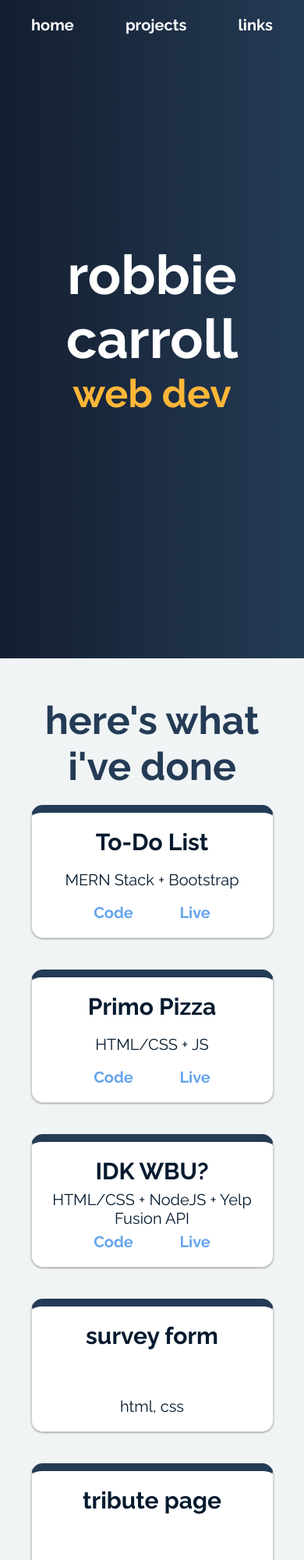
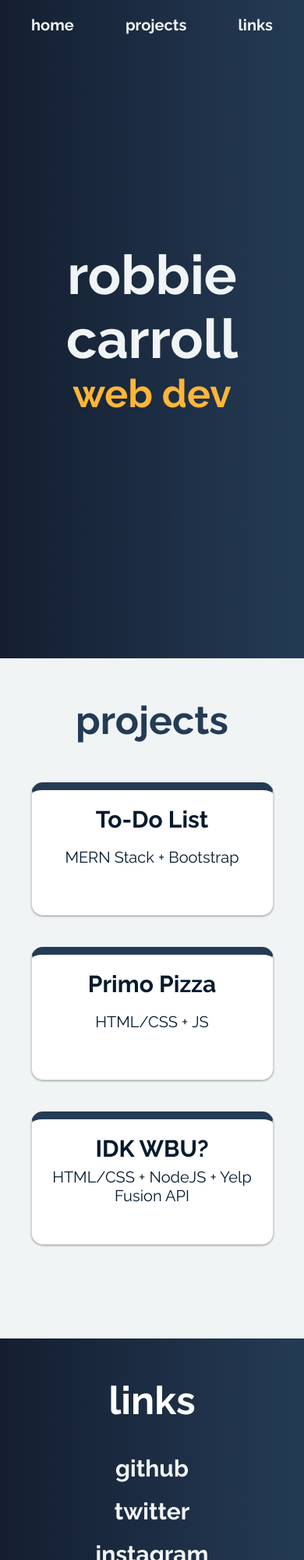
Before and after one commit to anewlens/Portfolio-Page, a plain HTML site: page public/index.html in a window 390 px wide. Shown: the top 2000 px of the page at 78% size. Drawn offline with Linux system fonts and the light colour scheme; some packages are replaced by stand-ins of ours.

Commit message:
+fixResponsiveDesign

```diff
--- a/public/index.html
+++ b/public/index.html
@@ -26,13 +26,13 @@
   </section>
 
   <section id="projects">
-    <h2 class="projects-title">here's what i've done</h2>
+    <h2 class="projects-title">projects</h2>
 
     <div id="project-grid">
 
         <div class="card">
-          <h3>To-Do List</h3>
-          <p>MERN Stack + Bootstrap</p>
+          <h3 class="card-title">To-Do List</h3>
+          <p class="card-description">MERN Stack + Bootstrap</p>
           <div class="card-links">
             <a href="https://github.com/anewlens/To-Do-List_MERN" target='_blank'>Code</a>
             <a href="https://safe-reef-84858.herokuapp.com/" target="_blank">Live</a>
@@ -40,8 +40,8 @@
         </div>
 
         <div class="card">
-          <h3>Primo Pizza</h3>
-          <p>HTML/CSS + JS</p>
+          <h3 class="card-title">Primo Pizza</h3>
+          <p class="card-description">HTML/CSS + JS</p>
           <div class="card-links">
               <a href="https://github.com/anewlens/Primo_Pizza" target='_blank'>Code</a>
               <a href="https://anewlens.github.io/Primo_Pizza" target="_blank">Live</a>
@@ -49,74 +49,30 @@
         </div>
 
         <div class="card">
-          <h3>IDK WBU?</h3>
-          <p>HTML/CSS + NodeJS + Yelp Fusion API</p>
+          <h3 class="card-title">IDK WBU?</h3>
+          <p class="card-description">HTML/CSS + NodeJS + Yelp Fusion API</p>
           <div class="card-links">
               <a href="https://github.com/anewlens/idk_wbu" target='_blank'>Code</a>
               <a href="https://idk-wbu.herokuapp.com" target="_blank">Live</a>
           </div>
         </div>
 
-      <a href="https://github.com/anewlens/Survey-Page" target="_blank">
-        <div class="card ">
-          <h3>survey form</h3>
-          <p>html, css</p>
-        </div>
-      </a>
-
-      <a href="https://github.com/anewlens/Tribute-Page_FCC" target="_blank">
-        <div class="card ">
-          <h3>tribute page</h3>
-          <p>html, css</p>
-        </div>
-      </a>
-
-      <a href="https://github.com/anewlens/Landing_Page_FCC" target="_blank">
-        <div class="card ">
-          <h3>landing page</h3>
-          <p>html, css</p>
-        </div>
-      </a>
-
-      <a href="https://github.com/anewlens/TechDoc_FCC" target="_blank">
-        <div class="card project-title">
-          <h3>technical documentation</h3>
-          <p>html, css</p>
-        </div>
-      </a>
-
-      <a href="https://github.com/anewlens/Image-Gallery_Udemy" target="_blank">
-        <div class="card ">
-          <h3>image gallery</h3>
-          <p>html, css</p>
-        </div>
-      </a>
-
-      <a href="https://github.com/anewlens/Portfolio-Page" target="_blank">
-        <div class="card ">
-          <h3>portfolio page</h3>
-          <p>html, css</p>
-        </div>
-      </a>
-
-
     </div>
   </section>
 
   <section id="links">
-    <h2>where to find me</h2>
-    <div id="social">
-      <a href="https://github.com/anewlens" target="_blank" id="profile-link">github</a>
-      <a href="https://twitter.com/robbiecarro11" target="_blank">twitter</a>
-      <a href="https://www.instagram.com/robbiecarro11/" target="_blank">instagram</a>
+    <h2 class="links-title">links</h2>
+    <div class="links-block">
+      <a href="https://github.com/anewlens" target="_blank" class="links-item">github</a>
+      <a href="https://twitter.com/robbiecarro11" target="_blank" class="links-item">twitter</a>
+      <a href="https://www.instagram.com/robbiecarro11/" target="_blank" class="links-item">instagram</a>
+      <a href="https://www.linkedin.com/in/robbiecarro11/" target="_blank" class="links-item">linkedin</a>
+
     </div>
   </section>
 
   <!-- The core Firebase JS SDK is always required and must be listed first -->
   <script src="/__/firebase/6.0.2/firebase-app.js"></script>
-
-  <!-- TODO: Add SDKs for Firebase products that you want to use
-       https://firebase.google.com/docs/web/setup#reserved-urls -->
 
   <!-- Initialize Firebase -->
   <script src="/__/firebase/init.js"></script>
--- a/public/style.css
+++ b/public/style.css
@@ -7,6 +7,7 @@
   --darkishBlue: #243B55;
   --blueAccent: #64A4ED;
   --yellowAccent: #FFB638;
+  --white: hsl(190, 20%, 95%);
 }
 
 
@@ -16,7 +17,7 @@ html {
 }
 
 body {
-  background-color: hsl(190, 20%, 95%);
+  background-color: var(--white);
   display: flex;
   flex-direction: column;
   border-bottom: 20px solid var(--navy);
@@ -30,7 +31,7 @@ a {
 nav {
   position: fixed;
   background: linear-gradient(to right, var(--darkBlue), var(--darkishBlue));
-  color: white;
+  color: var(--white);
   width: 100vw;
   z-index: 100;
 }
@@ -65,7 +66,7 @@ nav li:hover {
   justify-content: center;
   align-content: center;
   background: linear-gradient(to right, var(--darkBlue), var(--darkishBlue));
-  color: white;
+  color: var(--white);
   width: 100%;
   height: 100vh;
 }
@@ -85,12 +86,12 @@ nav li:hover {
 }
 
 #projects {
-  margin: 5rem 15vw;
+  margin: 5rem 10vw;
 }
 
 .projects-title {
   color: var(--darkishBlue);
-  font-size: 5em;
+  font-size: 5rem;
   text-align: center;
 }
 
@@ -98,8 +99,9 @@ nav li:hover {
   display: flex;
   flex-direction: row;
   flex-wrap: wrap;
-  justify-content: space-between;
+  justify-content: center;
   align-content: space-between;
+  margin-top: 3rem;
 }
 
 .card {
@@ -126,12 +128,12 @@ nav li:hover {
   box-shadow: 0 14px 28px rgba(0,0,0,0.25), 0 10px 10px rgba(0,0,0,0.22);
 }
 
-.card h3 {
+.card-title {
   font-size: 3em;
   font-weight: 700;
 }
 
-.card p {
+.card-description {
   font-size: 2rem;
   font-weight: 400;
 }
@@ -154,34 +156,41 @@ nav li:hover {
 }
 
 #links {
-  text-align: center;
-  margin: 50px 15vw 50px 15vw;
+  margin: 5rem 0;
+  margin-bottom: 0;
+  padding: 5rem;
+  padding-bottom: 10rem;
+  background: linear-gradient(to right, var(--darkBlue), var(--darkishBlue));
+
 }
 
-#links h2 {
-  font-size: 5em;
-  color: var(--darkishBlue);
+.links-title {
+  font-size: 5rem;
+  color: white;
+  text-align: center;
 }
 
-#social {
+.links-block {
   display: flex;
   flex-direction: row;
-  justify-content: space-around;
+  justify-content: center;
   align-content: space-around;
   padding: 40px;
   color: var(--darkishBlue);
 }
 
-#social a {
+.links-item {
+  margin: 0 5rem;
   font-size: 3rem;
+  font-weight: 700;
   text-decoration: none;
-  color: var(--darkishBlue);
+  color: var(--white);
   transition: ease-out .2s;
 }
 
-#social a:hover {
-  color: var(--blueAccent);
-  transform: translateY(1px);
+.links-item:hover {
+  color: var(--yellowAccent);
+  transform: translateY(-3px);
 }
 
 
@@ -204,7 +213,37 @@ nav li:hover {
   }
 }
 
-@media screen and (max-width: 110rem) {
+
+/*
+  MEDIA QUERIES
+*/
+
+/* TOUCHSCREENS */
+@media (pointer: coarse) {
+
+  .card:hover {
+    transform: translateY(0px);
+    border-color: inherit;
+    box-shadow: inherit;
+  }
+
+  .card:hover .card-links {
+    opacity: 1;
+    animation: none;
+  }
+
+  .card-links {
+    opacity: 1;
+    color: var(--blueAccent);
+  }
+
+  .card-links a:hover {
+    color: inherit;
+  }
+
+}
+
+@media screen and (max-width: 1100px) {
 
   #projects {
     margin: 5rem 5vw;
@@ -217,36 +256,24 @@ nav li:hover {
   #project-grid {
     flex-direction: column;
     justify-content: center;
+    align-content: center;
   }
 
-  #social {
-    flex-direction: column;
+  #links {
+    padding-bottom: 5rem;
   }
 
-  #social a {
-    margin-bottom: 20px;
+  .links-block {
+    flex-direction: column;
+    align-items: center;
+  }
+
+  .links-item {
+    margin-bottom: 2rem;
   }
 }
 
-@media (hover: none) {
-
-  .card:hover {
-    transform: translateY(0px);
-    border-color: inherit;
-    box-shadow: inherit;
-  }
-
-  .card:hover .card-links {
-    opacity: 1;
-    animation: none;
-  }
-
-  .card-links a:hover {
-    color: inherit;
-  }
-}
-
-@media screen and (max-width: 45rem ) {
+@media (max-width: 450px ) {
 
   nav ul {
     justify-content: space-between;
@@ -261,8 +288,4 @@ nav li:hover {
     max-width: 90vw;
   }
 
-  .card-links {
-    opacity: 1;
-    color: var(--blueAccent);
-  }
 }
```
Also changed, not shown: package-lock.json (added).
